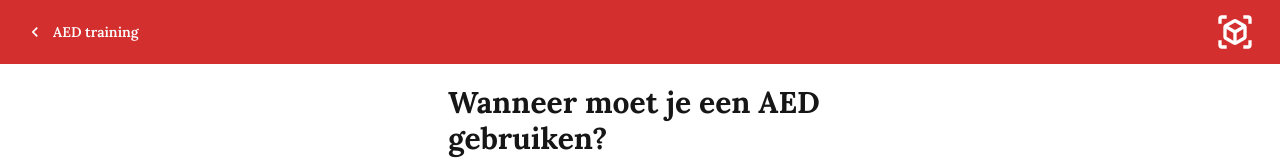
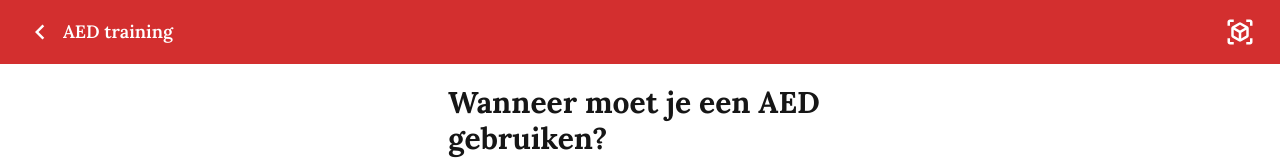
Before and after one commit to IsmailYaman/cp-ar, a Next.js app: page /aed in a window 1280 px wide. Shown: the top 160 px of the page. Built offline with nearby package versions, Linux system fonts and the light colour scheme.

Commit message:
Added link to AR experience

```diff
--- a/app/components/header.tsx
+++ b/app/components/header.tsx
@@ -9,14 +9,14 @@ const Header = ({ title }: { title: string }) => {
     return (
         <div className="navbar bg-primary">
             <div className="flex-1">
-                <Link href="#" onClick={() => router.back()} className="btn btn-ghost text-white">
-                    <Image src={"/img/back.svg"} width={20} height={20} alt="logo" />
+                <Link href="#" onClick={() => router.back()} className="btn btn-ghost text-lg text-white">
+                    <Image src={"/img/back.svg"} width={30} height={30} alt="logo" />
                     {title}
                 </Link>
             </div>
             <div className="flex-none">
                 <Link className="btn btn-ghost" href="/ehbo">
-                    <Image src={"/img/ar.svg"} width={40} height={40} alt="ar" />
+                    <Image src={"/img/ar.svg"} width={30} height={30} alt="ar" />
                 </Link>
             </div>
         </div>
--- a/app/page.tsx
+++ b/app/page.tsx
@@ -15,7 +15,7 @@ export default function Home() {
                 <Link className="btn btn-secondary mb-2" href="/aed">
                     AED training
                 </Link>
-                <Link className="btn btn-primary" href="#">
+                <Link className="btn btn-primary" href="https://360fabriek.8thwall.app/ismail-test/">
                     AR scenario&#39;s
                 </Link>
             </div>
```
